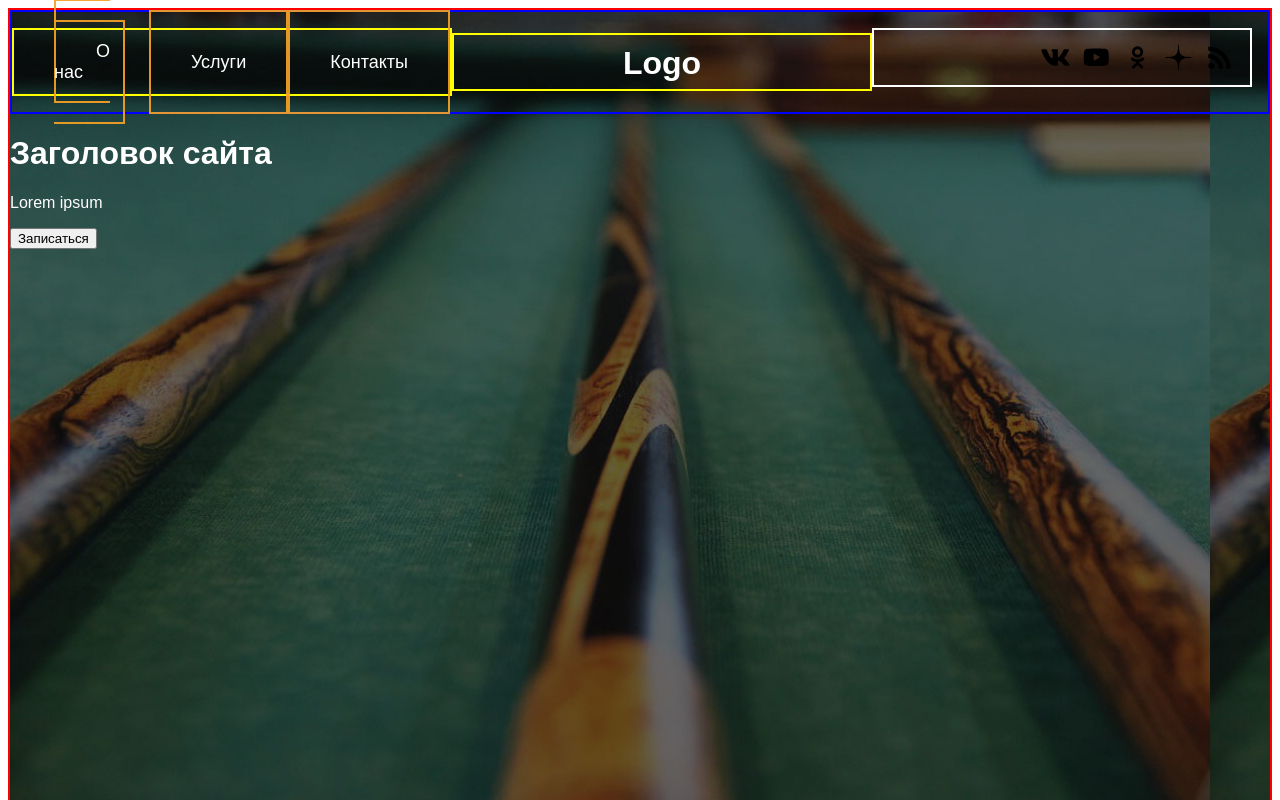
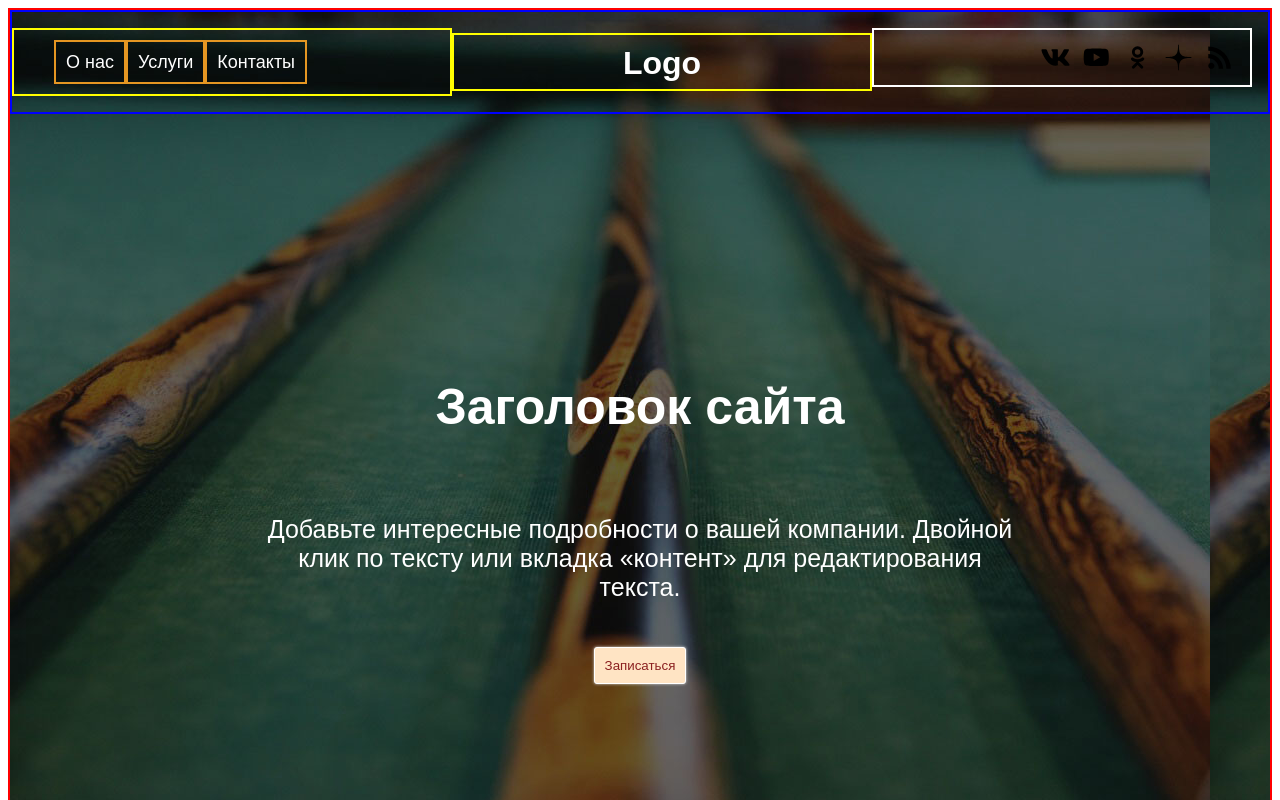
Before and after one commit to GlebCLOSE/StudProject, a plain HTML site: page index.html in a window 1280 px wide. Shown: the top 800 px of the page. Drawn offline with Linux system fonts and the light colour scheme.

Commit message:
Working on layout. Updating styles. First page 75%.

```diff
--- a/index.html
+++ b/index.html
@@ -28,7 +28,7 @@
                 </header>
                 <sector class="title">
                     <h1 class="title__text">Заголовок сайта</h1>
-                    <p class="title__subtext">Lorem ipsum </p>
+                    <p class="title__subtext">Добавьте интересные подробности о вашей компании. Двойной клик по тексту или вкладка «контент» для редактирования текста.</p>
                     <button class="button button_big button_square">Записаться</button>
                 </sector>
             </div>
--- a/style.css
+++ b/style.css
@@ -31,7 +31,7 @@
 }
 
 .menu__link {
-    padding: 40px;
+    padding: 10px;
     text-decoration: none;
     border: 2px solid rgba(247, 162, 36, 0.925);
     color: white;
@@ -88,6 +88,35 @@
     width: 35px;
     color: white;
     line-height: 1;
+  }
+
+  .title {
+    display: flex;
+    flex-direction: column;
+    align-items: center;
+    justify-content: center;
+    height: 800px;
+    width: 100%;
+  }
+
+  .title__text {
+    font-size: 50px;
+  }
+
+  .title__subtext {
+    font-size: 25px;
+    text-align: center;
+    width: 60%;
+    padding: 20px;
+  }
+
+  .button {
+    border: 1px solid white;
+    border-radius: 3px;
+    padding: 10px;
+    background-color: bisque;
+    color: rgb(139, 32, 32);
+    box-shadow: 0 0 3px gainsboro;
   }
 
   /*
```
